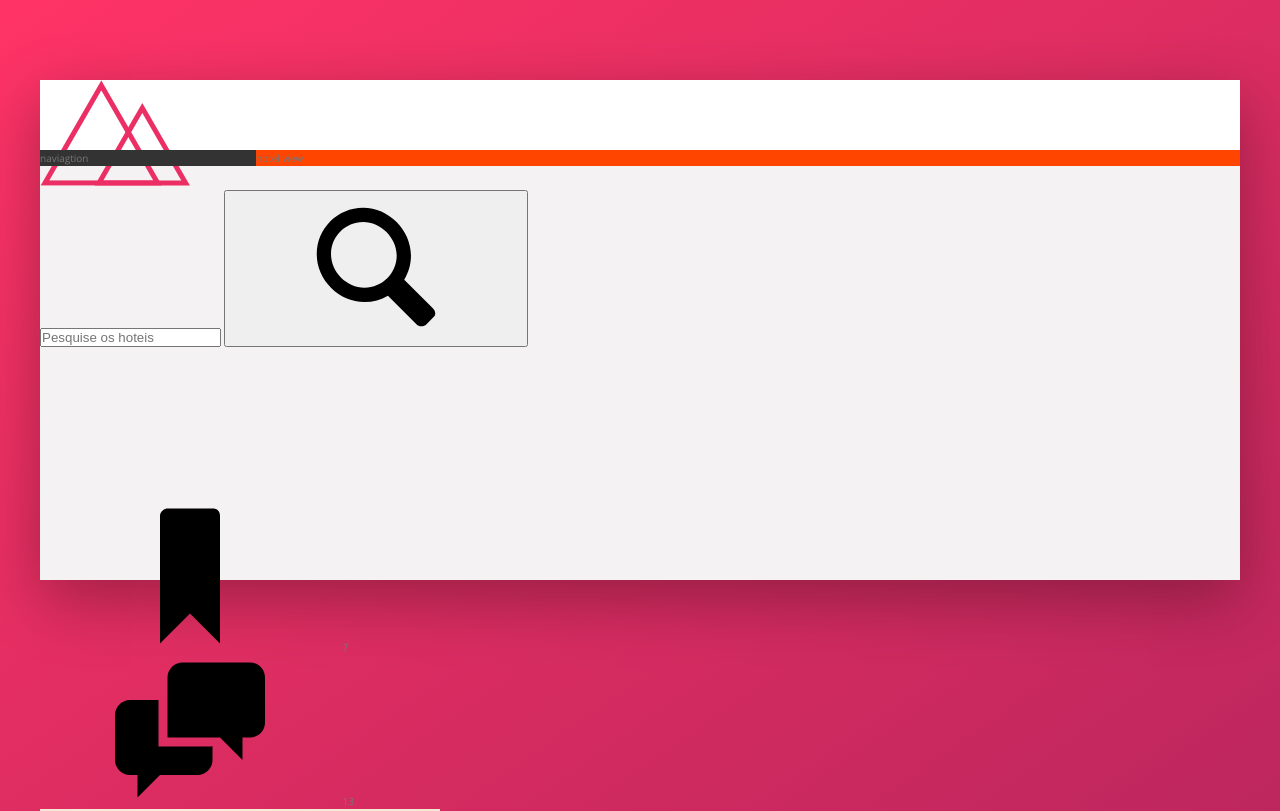
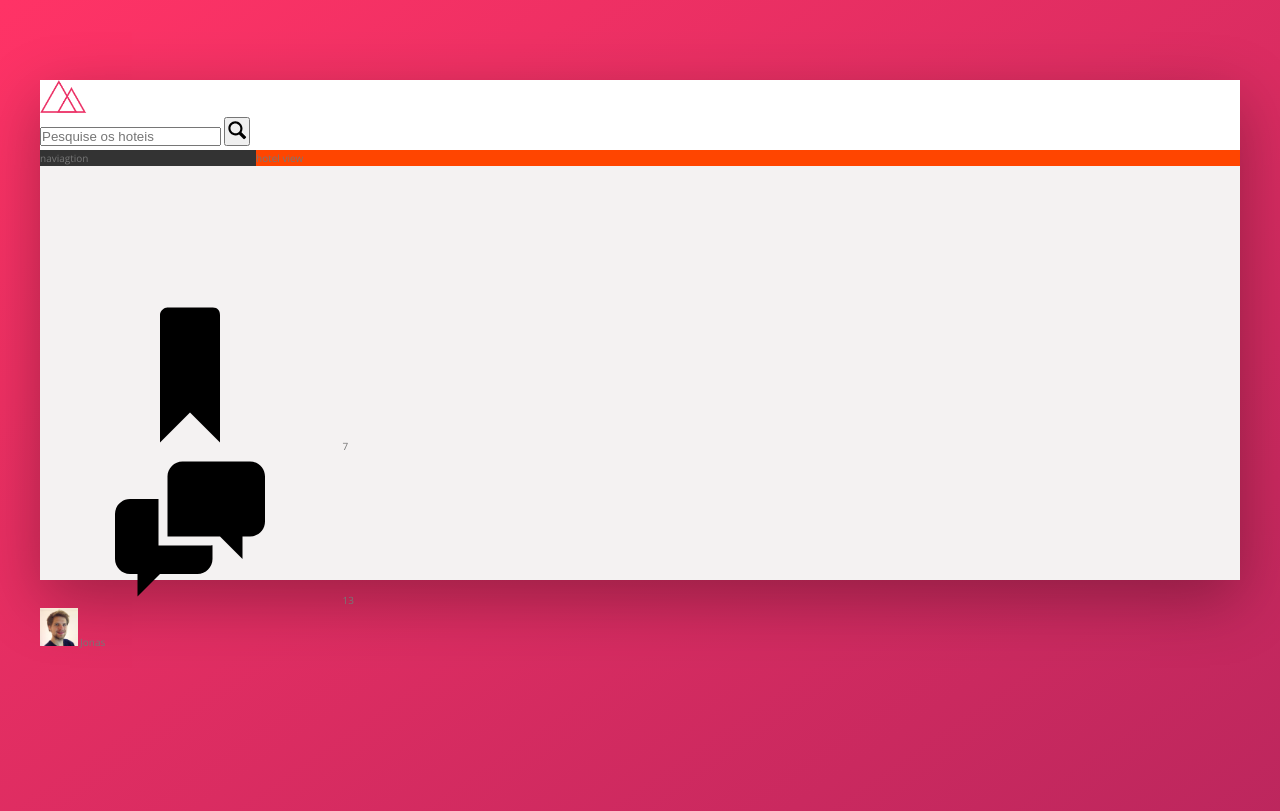
Before and after one commit to IsabelyDev/Trillo, a website: page index.html in a window 1280 px wide. Shown: the top 811 px of the page. Drawn offline with nearby package versions, Linux system fonts and the light colour scheme.

Commit message:
estilizando oo header

```diff
--- a/sass/_components.scss
+++ b/sass/_components.scss
@@ -0,0 +1,49 @@
+
+/* logo */
+.logo {
+    height: 3.25rem;
+}
+
+/* search */
+.search {
+    &__input {
+
+    }
+    &__button {
+
+    }
+    &__icon {
+        height: 2.25rem;
+        width: 2.25rem;
+    }
+}
+
+
+/* user nav */
+
+.user-nav {
+    &__icon-box{
+
+    }
+
+    &__icon{
+
+    }
+
+    &__notification{
+
+    }
+
+    &__user{
+
+    }
+
+    &__user-photo{
+        height: 3.75rem;
+        border-radius: 50%;
+    }
+
+    &__user-name{
+
+    }
+}
```
Also changed, not shown: css/style.css.
